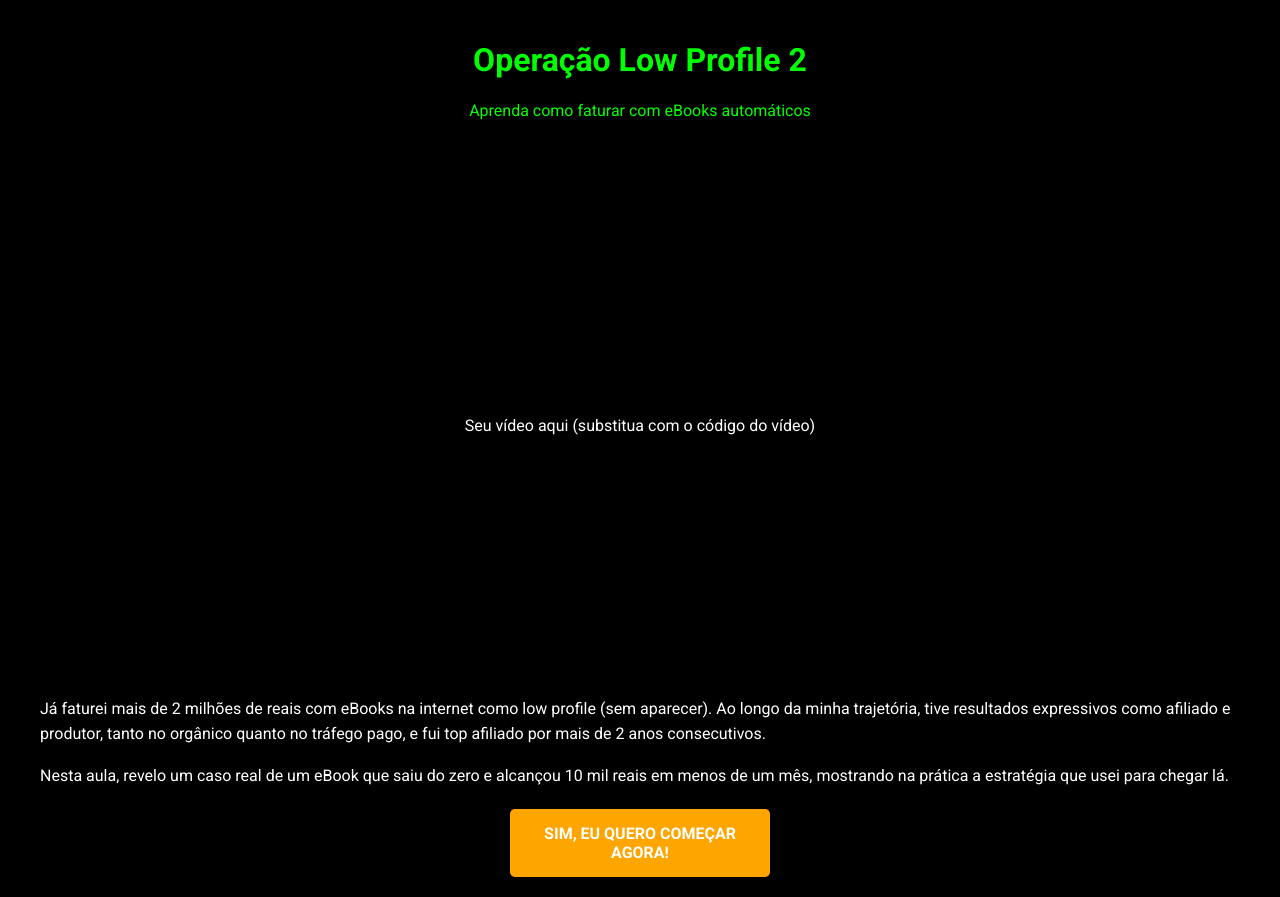
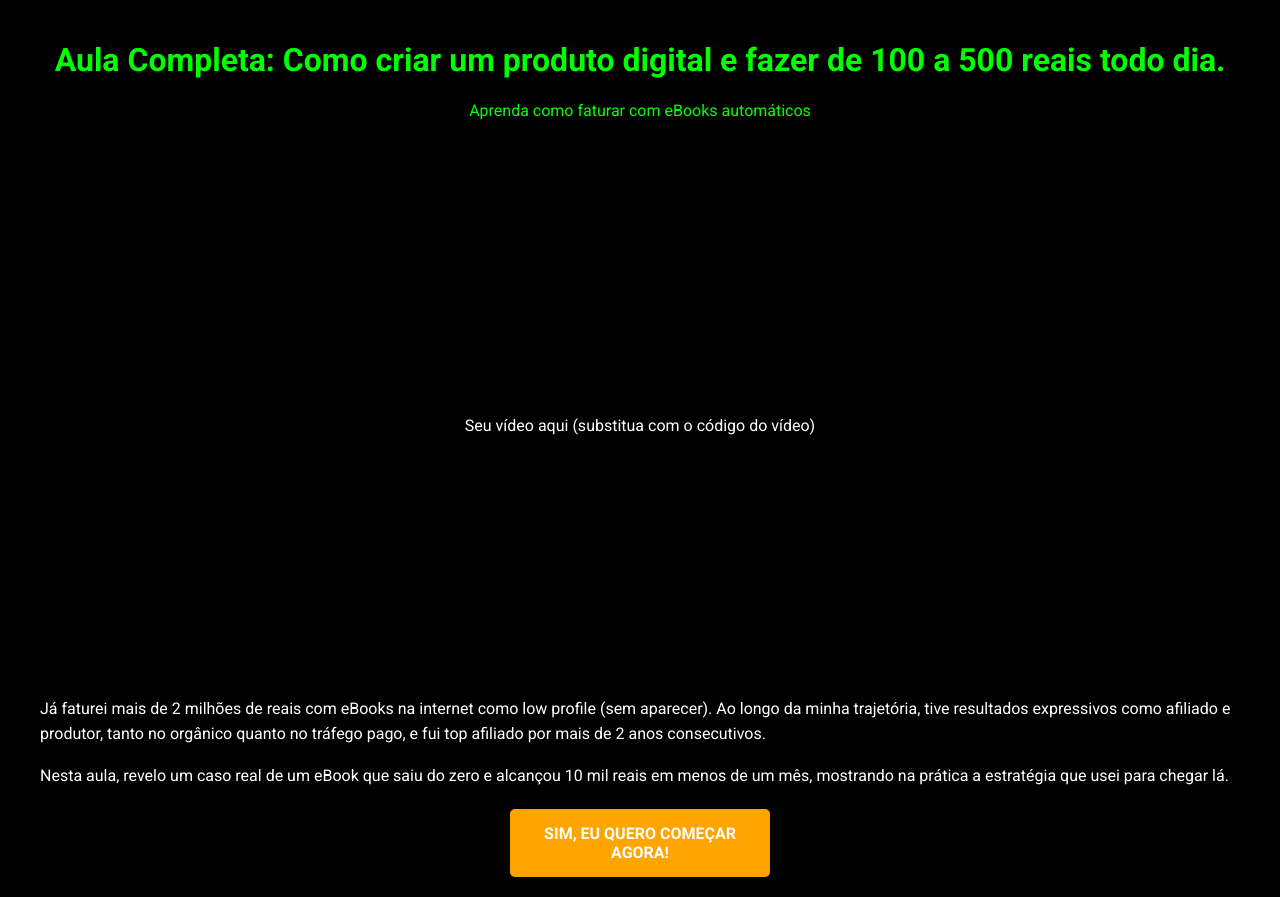
Before and after one commit to Carlos937-cpu/P-gina-oficial-, a plain HTML site: page index.html in a window 1280 px wide. Drawn offline with Linux system fonts and the light colour scheme.

Commit message:
Update index.html

```diff
--- a/index.html
+++ b/index.html
@@ -72,7 +72,9 @@ e fazer de 100 a 500 reais todo dia.</title>
 <body>
 
 <header>
-    <h1>Operação Low Profile 2</h1>
+    <h1>Aula Completa:
+Como criar um produto digital
+e fazer de 100 a 500 reais todo dia.</h1>
     <p>Aprenda como faturar com eBooks automáticos</p>
 </header>
 
```
